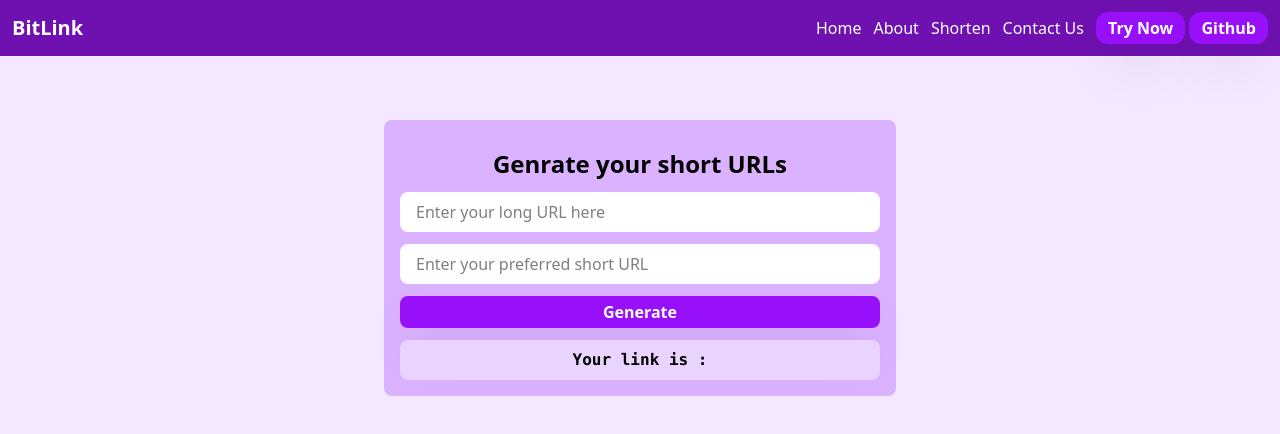
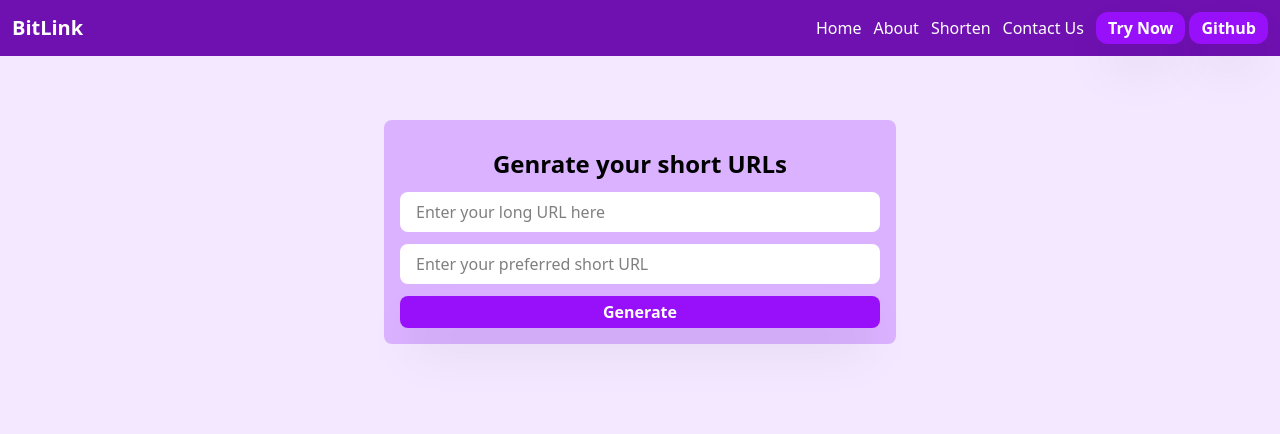
Before and after one commit to Aakash-lets-code/URL-shortner, a Next.js app: page /shorten in a window 1280 px wide. Shown: the top 434 px of the page. Built offline with nearby package versions, Linux system fonts and the light colour scheme.

Commit message:
show the genrated url when the shorturl is made

```diff
--- a/app/shorten/page.js
+++ b/app/shorten/page.js
@@ -64,11 +64,11 @@ const shorten = () => {
                 {/* <button className='p-2 rounded-2xl bg-amber-800 text-white' >Generate</button> */}
                 <button onClick={genrate} className='shadow-2xl px-3 py-1 rounded-lg bg-purple-600 font-bold text-white' >Generate</button>
 
-                 <code className='w-full font-bold bg-purple-200 text-black text-center py-2 rounded-lg' >
+                {generated && <code className='w-full font-bold bg-purple-200 text-black text-center py-2 rounded-lg' >
 
-                   Your link is : <Link target="_blank" href={generated} >{generated}</Link>
+                    Your link is : <Link target="_blank" href={generated} >{generated}</Link>
 
-                </code>
+                </code>}
 
             </div>
 
```
